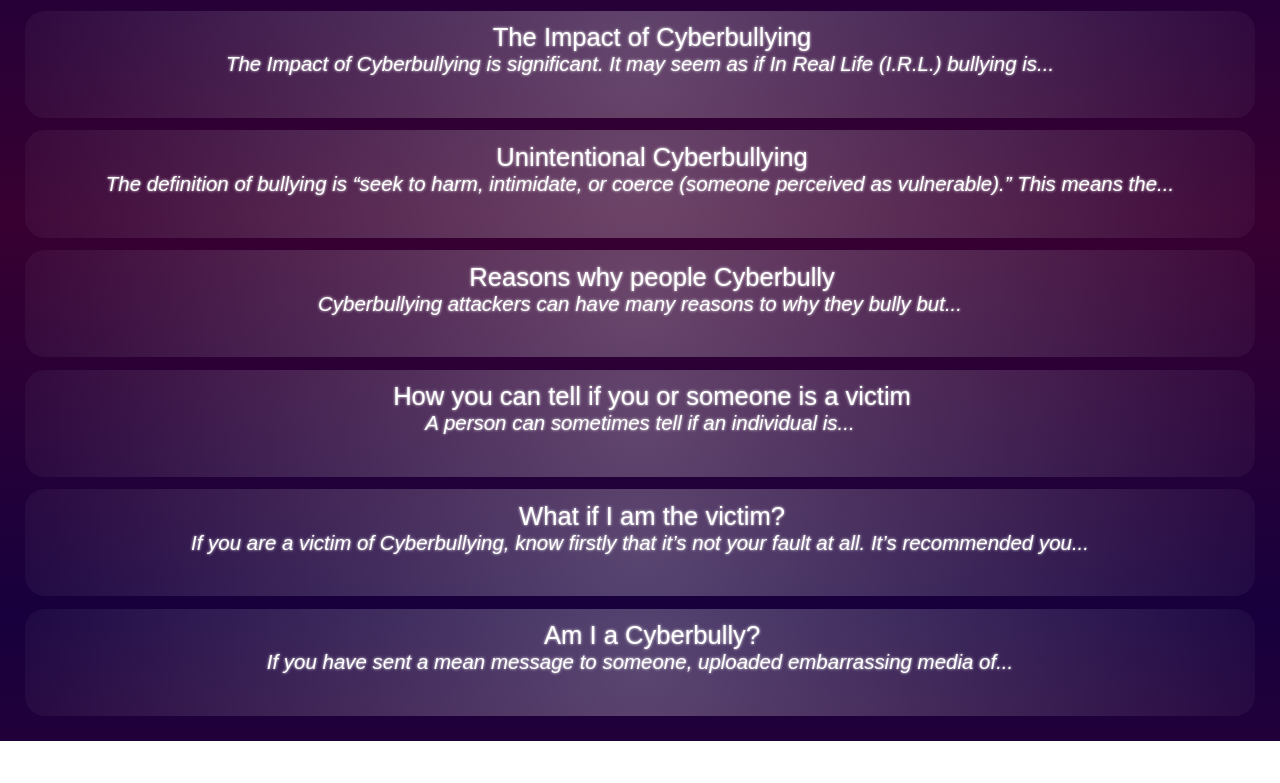
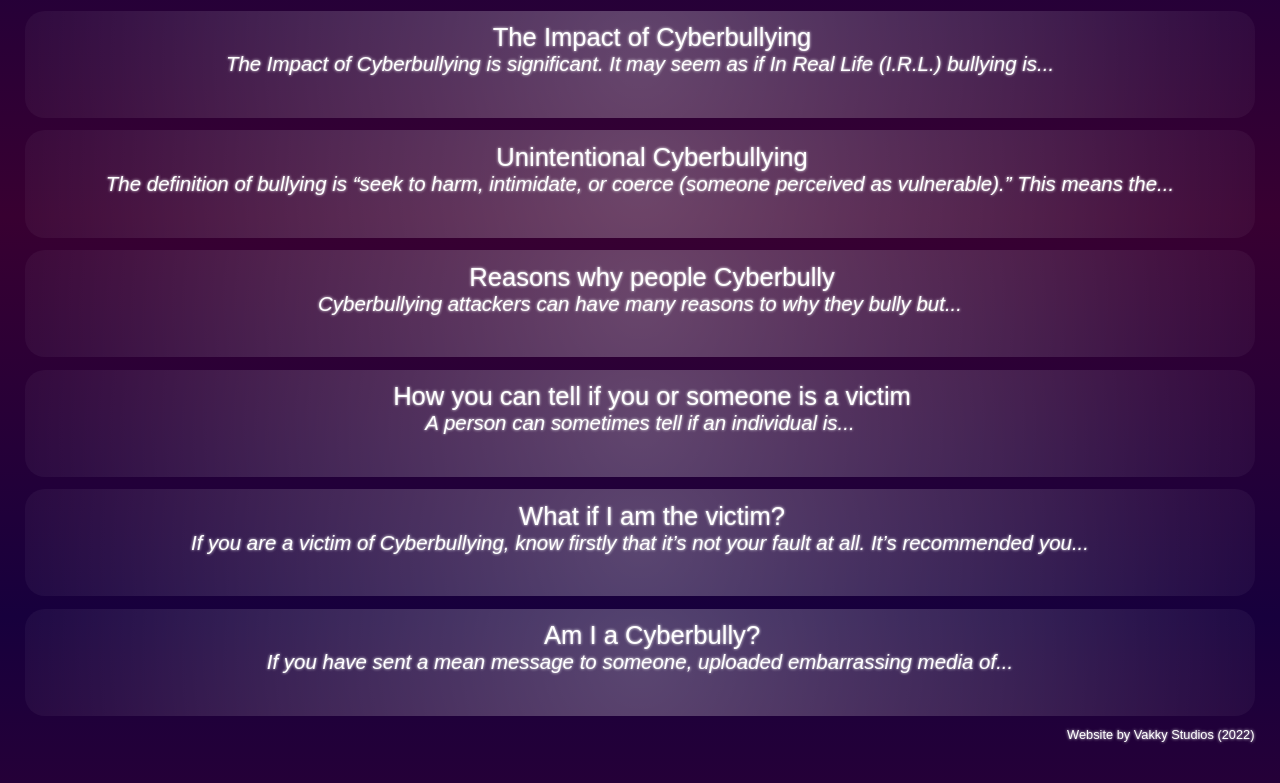
Before and after one commit to cyberbullying-awareness/cyberbullying-awareness.github.io, a plain HTML site: page information/index.html in a window 1280 px wide. Shown: the part 584-1367 px from the top of the page. Before the commit the page ends 1325 px from the top, so only its background shows below. Drawn offline with Linux system fonts and the light colour scheme.

Commit message:
Credit + Navbar Fix

```diff
--- a/CSS/main.css
+++ b/CSS/main.css
@@ -175,6 +175,25 @@ ul {
   margin: 1%;
 }
 
+.credit {
+  text-align: right;
+  align-self: right;
+  z-index: 14;
+  padding: 0px;
+  margin: 0px;
+  transform: translateY(-40px);
+}
+
+.credittext {
+  color: white;
+  font-family: var(--font2);
+  text-shadow: 0px 0px 3px white;
+  padding: 1%;
+  margin: 1%;
+  font-size: 80%;
+}
+
+
 .text {
   color: white;
   font-family: var(--font2);
@@ -299,12 +318,14 @@ h3 {
 @media (max-width: 950px) {
   .nav {
     font-size: 90%;
+    transform: translateY(-76%);
   }
 }
 
 @media (max-width: 850px) {
   .nav {
     font-size: 80%;
+    transform: translateY(-80%);
   }
 }
 
--- a/information/index.html
+++ b/information/index.html
@@ -52,6 +52,7 @@
       <li class="text" id="searchoption" onclick="transition('amiabully')"><a class="link">Am I a Cyberbully?<br /><p class="sublink"><i>If you have sent a mean message to someone, uploaded embarrassing media of...</i></p></a></li>
     </ul>
   </body>
+  <div class="credit"><p class="credittext">Website by Vakky Studios (2022)</p></div>
   <script>
     function search() {
       input = document.getElementById('search');
```
Also changed, not shown: 404.html (+1 -0 lines), about-us.html (+1 -0 lines), get-help.html (+1 -0 lines), home.html (+1 -0 lines), information/amiabully.html (+1 -0 lines), information/effects.html (+1 -0 lines), information/general.html (+1 -0 lines), information/imthevictim.html (+1 -0 lines), information/reasons.html (+1 -0 lines), information/the-impact.html (+1 -0 lines), information/unintentional.html (+1 -0 lines), information/waystoknow.html (+1 -0 lines), search.html (+1 -0 lines).
